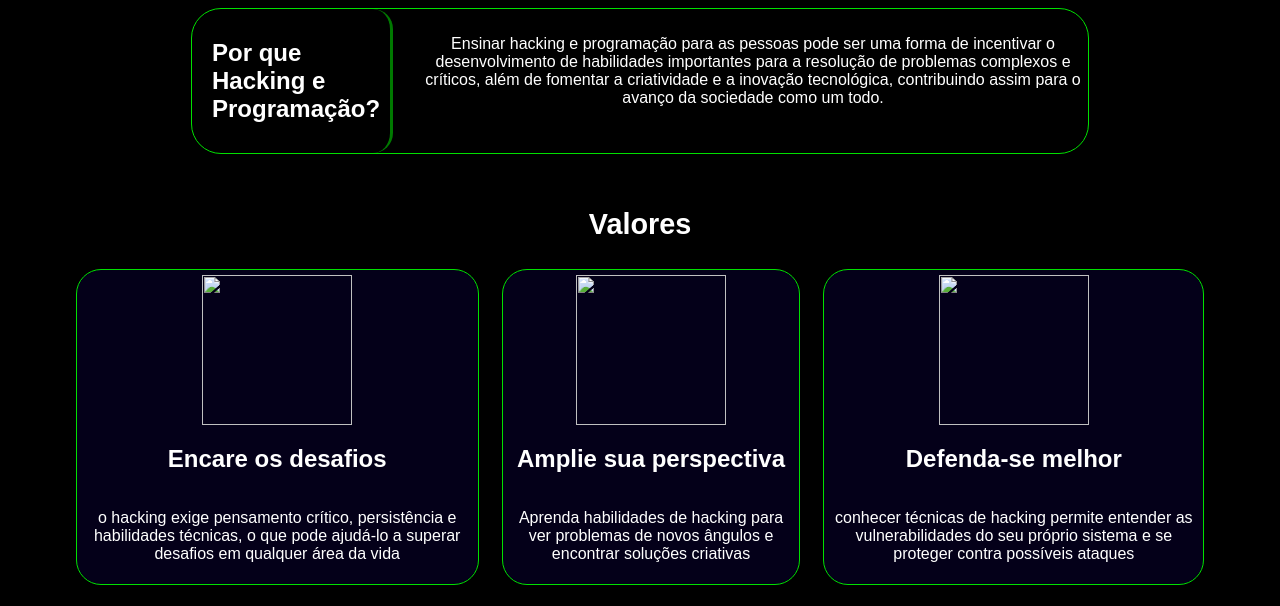
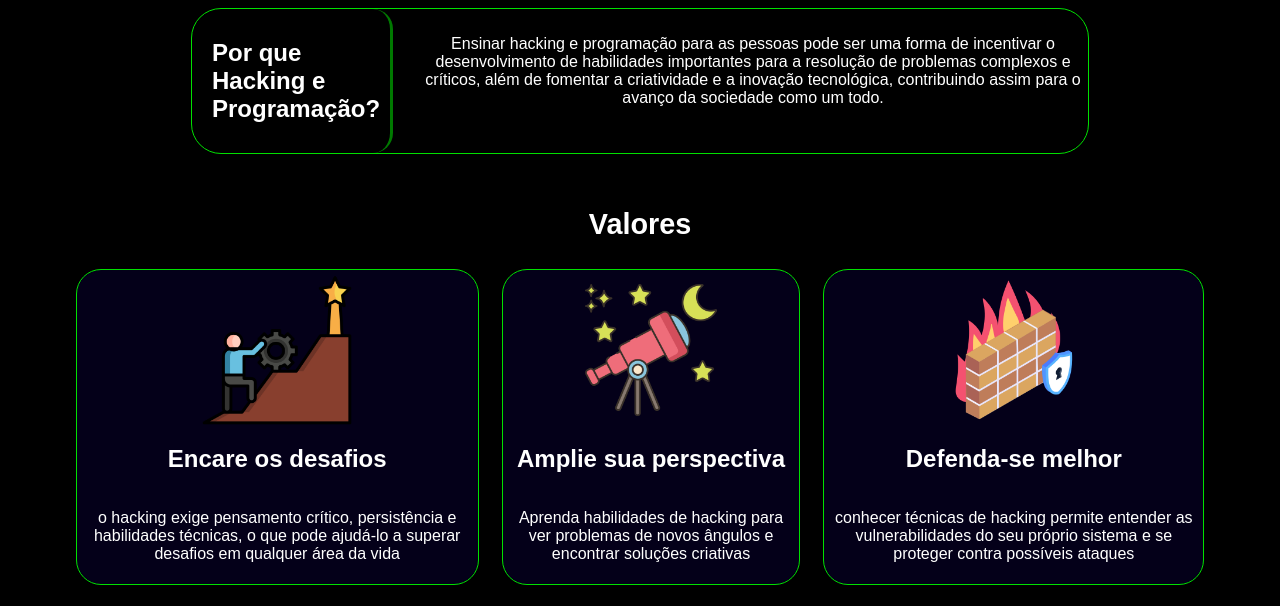
Before and after one commit to FelipeSantos-cco/SPHackSchool, a plain HTML site: page site/public/index.html in a window 1280 px wide. Shown: the part 584-1190 px from the top of the page. Drawn offline with Linux system fonts and the light colour scheme.

Commit message:
Alterando os endereço das imagens dos cards

```diff
--- a/site/public/index.html
+++ b/site/public/index.html
@@ -58,20 +58,20 @@
         <div class="conteiner">
 
             <div class="card">
-                <img src="./img/desafio.png">
+                <img src="./assets/img/desafio.png">
                 <h2>Encare os desafios</h2>
                 <p>o hacking exige pensamento crítico, persistência e habilidades técnicas, o que pode ajudá-lo a
                     superar desafios em qualquer área da vida</p>
             </div>
 
             <div class="card">
-                <img src="./img/luneta.png">
+                <img src="./assets/img/luneta.png">
                 <h2>Amplie sua perspectiva</h2>
                 <p>Aprenda habilidades de hacking para ver problemas de novos ângulos e encontrar soluções criativas</p>
             </div>
 
             <div class="card">
-                <img src="./img/protecao.png">
+                <img src="./assets/img/protecao.png">
                 <h2>Defenda-se melhor</h2>
                 <p>conhecer técnicas de hacking permite entender as vulnerabilidades do seu próprio sistema e se
                     proteger contra possíveis ataques</p>
```
